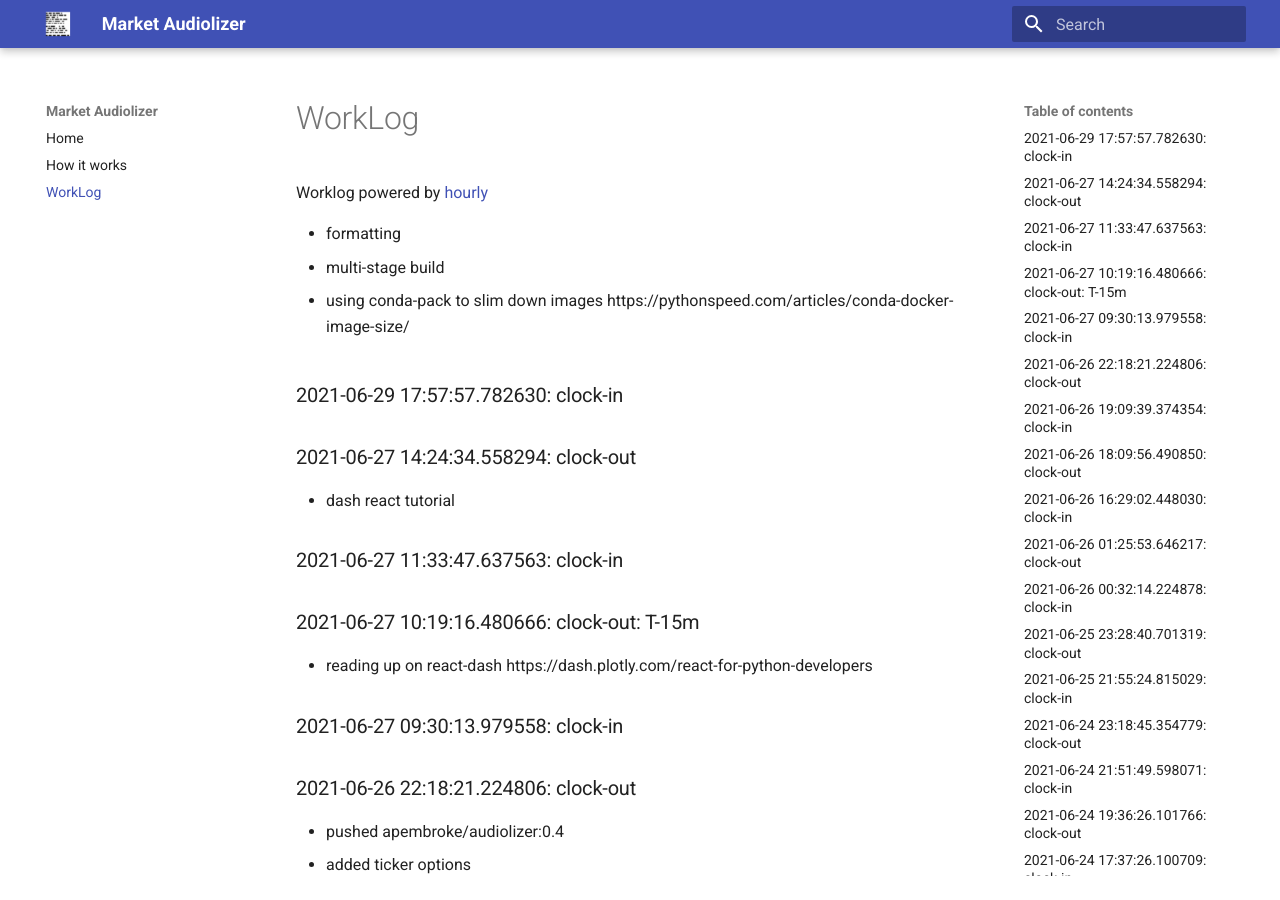
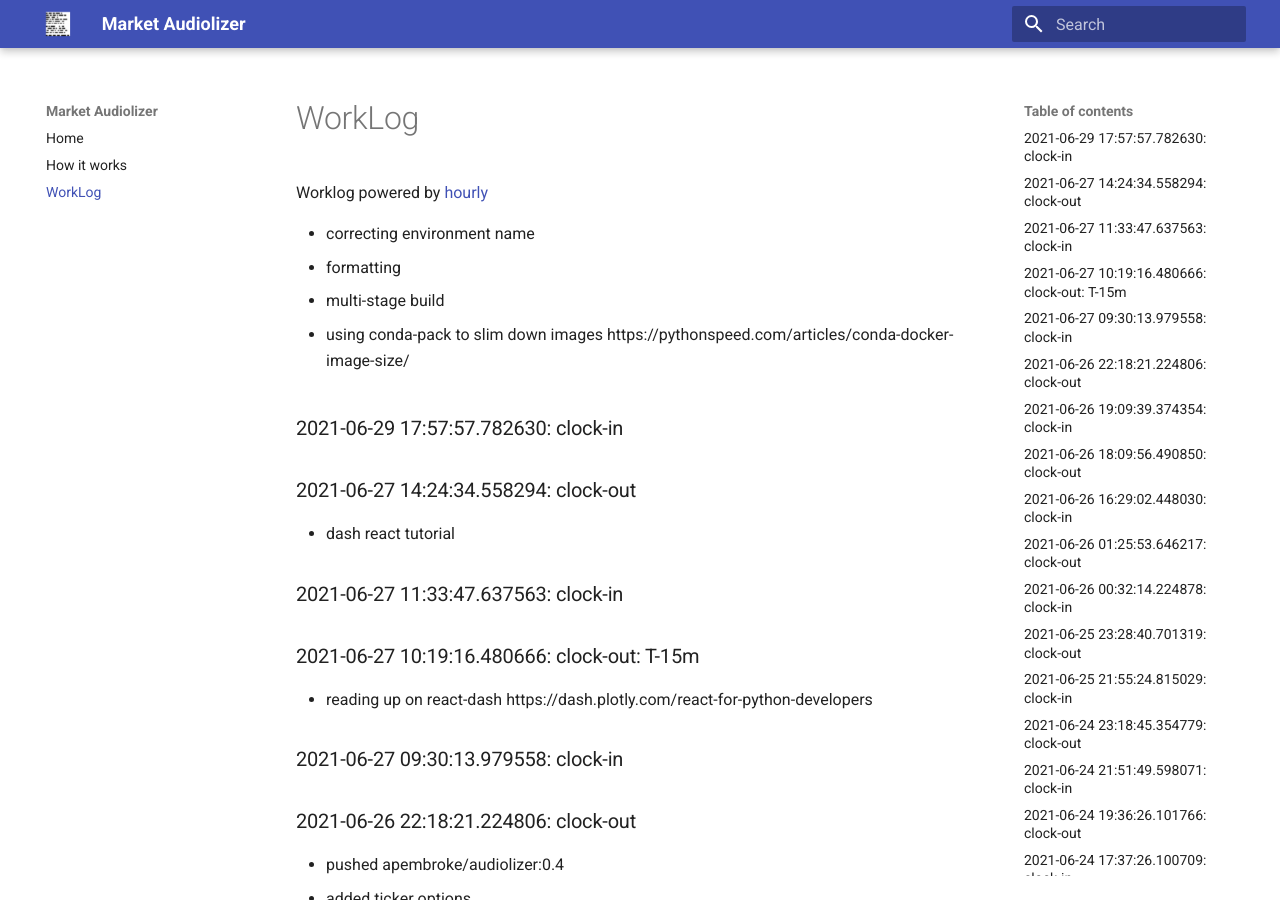
Before and after one commit to asherp/audiolizer, an MkDocs documentation site: the page built from docs/WorkLog.md, in a window 1280 px wide and 900 px high. Built offline with MkDocs 1.6.1 and Material for MkDocs 9.7.7, drawn with Linux system fonts in a browser that asks for light colours.

Commit message:
correcting environment name

```diff
--- a/WorkLog.md
+++ b/WorkLog.md
@@ -1,3 +1,4 @@
+* correcting environment name
 * formatting
 * multi-stage build
 
```
Also changed, not shown: 1 other file.
